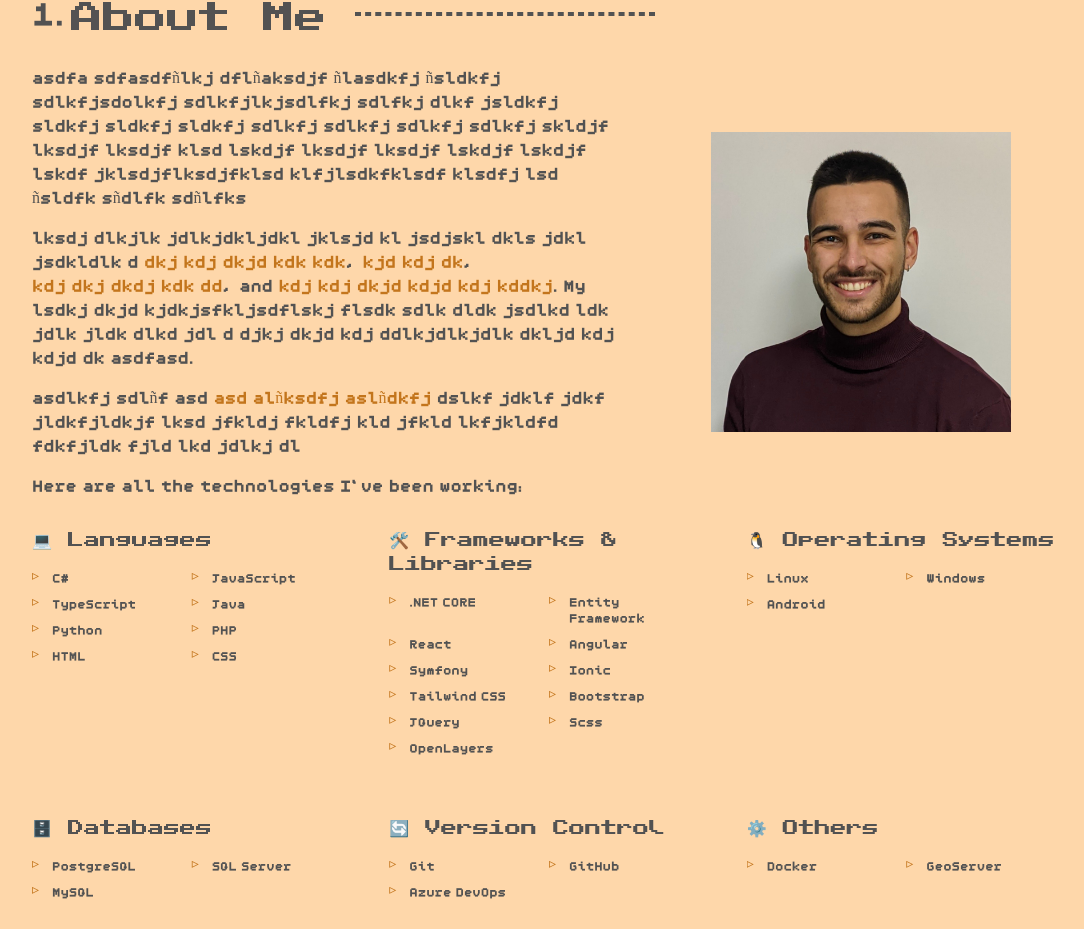
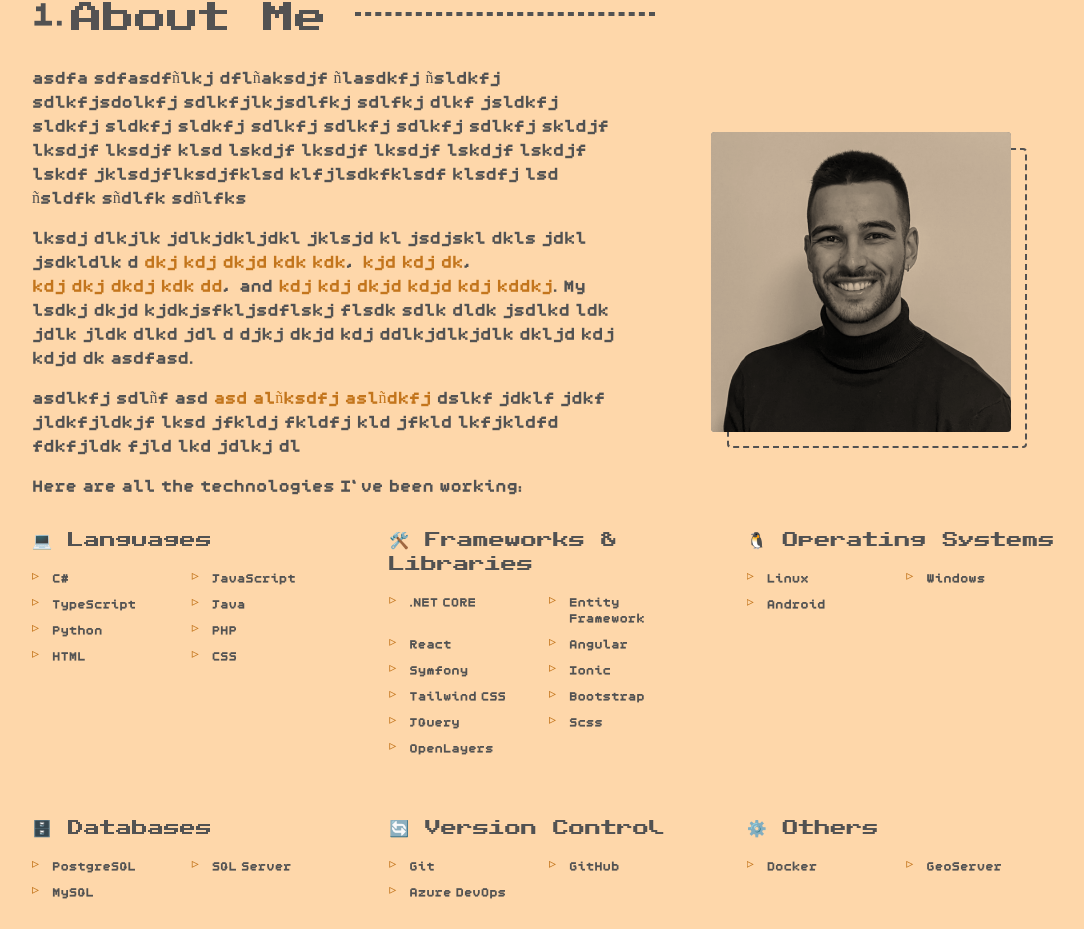
Before and after one commit to xportas/xportas-website, a Next.js app: page / in a window 1280 px wide. Shown: the part 810-1739 px from the top of the page, without its empty margins (96-1180 px from the left). Built offline with nearby package versions, Linux system fonts and the light colour scheme.

Commit message:
ADD FEATURE about img effect

```diff
--- a/src/app/components/sections/About.jsx
+++ b/src/app/components/sections/About.jsx
@@ -47,8 +47,19 @@ export default function About() {
         </div>
 
         <div className="relative max-w-[300px] mt-[50px] mx-auto mb-0 w-[70%] md:m-auto md:w-full">
-          <div className="block relative w-full rounded bg-main-gray">
-            <img src="/images/xportas-img.jpeg" />
+          <div className="block relative w-full rounded bg-main-gray
+                          hover:transition-all hover:duration-500 hover:ease-out hover:outline-none hover:transform hover:-translate-x-1 hover:-translate-y-1
+                          focus:transition-all focus:duration-500 focus:ease-out focus:outline-none focus:transform focus:-translate-x-1 focus:-translate-y-1
+                          hover:after:transform hover:after:translate-x-3 hover:after:translate-y-3
+                          focus:after:transform focus:after:translate-x-3 focus:after:translate-y-3
+                          before:content-[''] before:block before:absolute before:w-full before:h-full before:rounded before:transition-all before:duration-500 before:ease-out
+                          before:top-0 before:left-0 before:bg-orange-200 before:mix-blend-screen
+                          after:content-[''] after:block after:absolute after:w-full after:h-full after:rounded after:transition-all after:duration-500 after:ease-out
+                          after:top-4 after:left-4 after:z-[-1] after:border-dashed after:border-2 after:border-main-gray
+                          ">
+            <img className="relative rounded mix-blend-multiply filter grayscale contrast-100 transition-all duration-500 ease-out
+                            hover:filter-none hover:mix-blend-normal focus:filter-none focus:mix-blend-normal"
+              src="/images/xportas-img.jpeg" />
           </div>
         </div>
 
--- a/src/app/utils/utils.js
+++ b/src/app/utils/utils.js
@@ -17,7 +17,7 @@ export const underlineEffect = `inline-block
                                 hover:before:w-full
                                 before:bg-secondary-orange`;
 
-export const dashedLine = `after:content-['']
+export const dashedLine =  `after:content-['']
                             after:block
                             after:w-[300px]
                             after:my-auto
```
Lines whose indentation alone changed are shown as unchanged.
